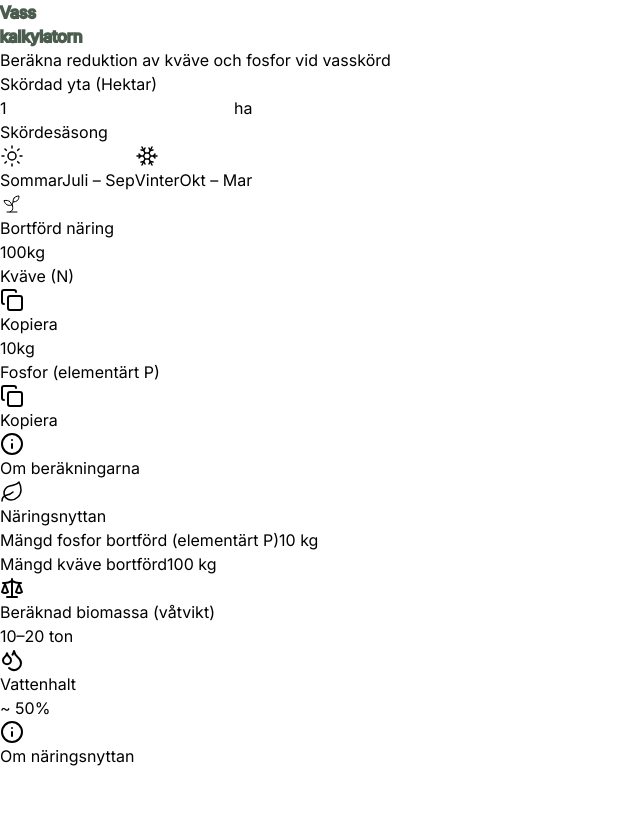
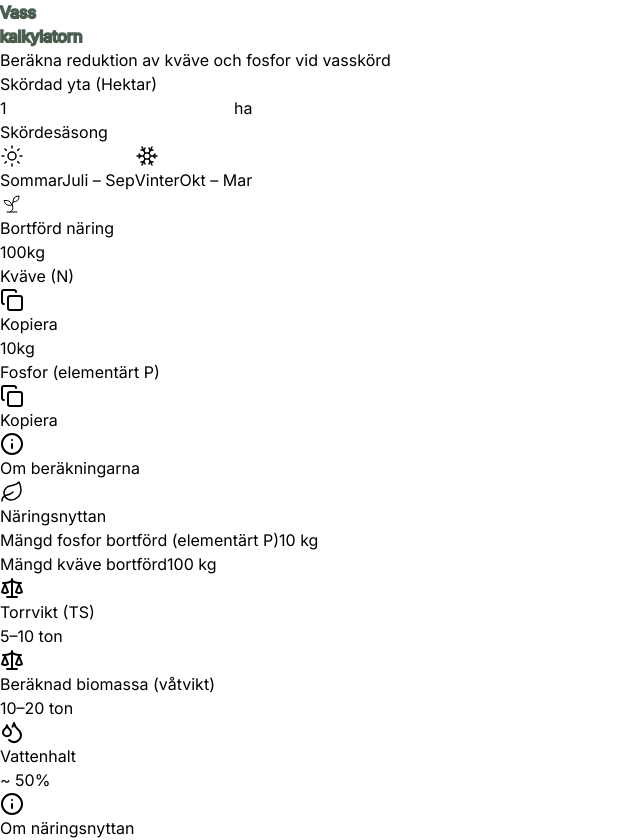
Before and after one commit to aiipraktiken-cmd/vasskalkylator, a React (Vite) app: page / in a window 1280 px wide. Shown: the whole page, without its empty margins (0-640 px from the left). Before the commit the page ends 800 px from the top, so only its background shows below. Built offline with nearby package versions, Linux system fonts and the light colour scheme.

Commit message:
feat: lägg till torrvikt (TS) i Näringsnyttan-panelen
Co-Authored-By: Claude Sonnet 4.6 <noreply@anthropic.com>

```diff
--- a/src/App.tsx
+++ b/src/App.tsx
@@ -40,8 +40,10 @@ export default function App() {
 
   // Vikter: Torrvikt / (1 - Vattenhalt)
   const waterContent = isSummer ? WATER_SUMMER : WATER_WINTER
-  const wetWeightMin = (ha * TS_MIN) / (1 - waterContent)
-  const wetWeightMax = (ha * TS_MAX) / (1 - waterContent)
+  const dryWeightMin = ha * TS_MIN
+  const dryWeightMax = ha * TS_MAX
+  const wetWeightMin = dryWeightMin / (1 - waterContent)
+  const wetWeightMax = dryWeightMax / (1 - waterContent)
 
   function handleInput(e: React.ChangeEvent<HTMLInputElement>) {
     const val = e.target.value
@@ -257,6 +259,15 @@ export default function App() {
             <div className="flex items-center justify-between py-3">
               <div className="flex items-center gap-2 text-[#6B7268]">
                 <Scale className="w-4 h-4 flex-shrink-0" />
+                <span className="text-sm">Torrvikt (TS)</span>
+              </div>
+              <span className="font-medium text-[#2C312E]">
+                {dryWeightMin.toLocaleString('sv-SE', { maximumFractionDigits: 1 })}–{dryWeightMax.toLocaleString('sv-SE', { maximumFractionDigits: 1 })} ton
+              </span>
+            </div>
+            <div className="flex items-center justify-between py-3">
+              <div className="flex items-center gap-2 text-[#6B7268]">
+                <Scale className="w-4 h-4 flex-shrink-0" />
                 <span className="text-sm">Beräknad biomassa (våtvikt)</span>
               </div>
               <span className="font-medium text-[#2C312E]">
```
